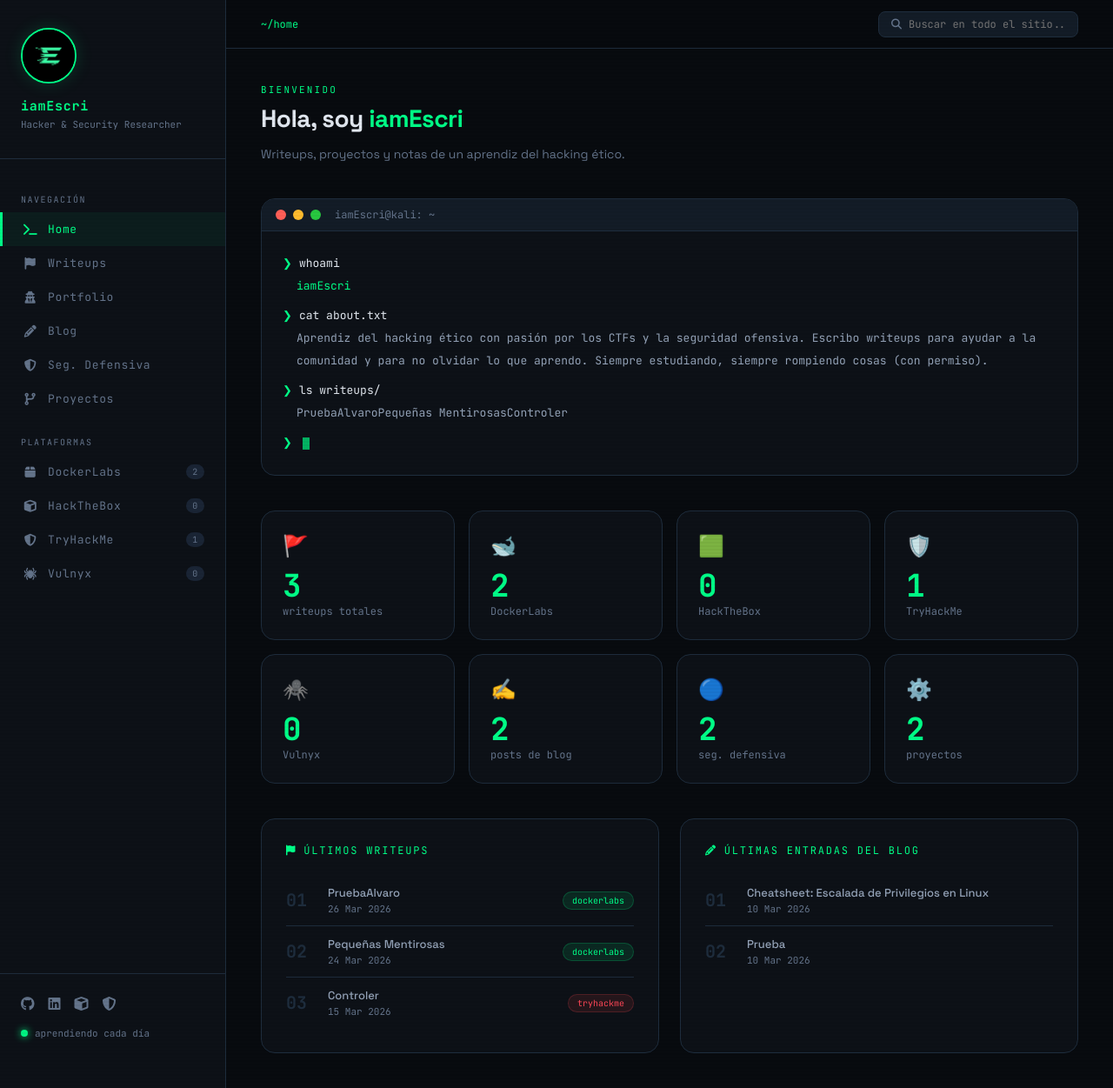
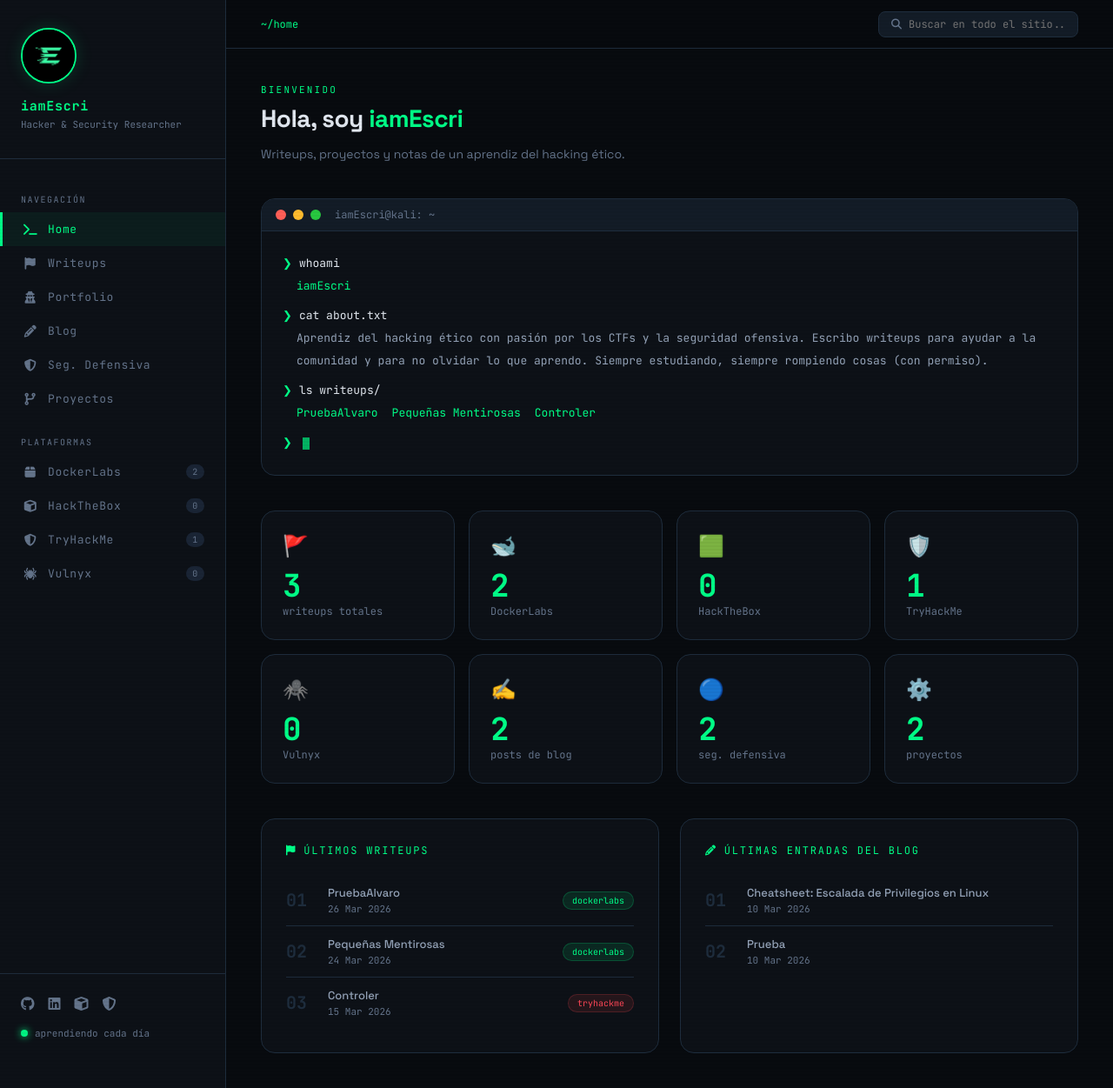
Before and after one commit to iamEscri/iamescri.github.io, a Jekyll site: the page built from index.html, in a window 1280 px wide and 1251 px high. Shown: the whole window at 87% size. Built offline with Jekyll 4.4.1, drawn with Linux system fonts in a browser that asks for light colours.

Commit message:
Update main.css

```diff
--- a/assets/css/main.css
+++ b/assets/css/main.css
@@ -295,6 +295,7 @@
 .t-out.green { color: var(--green); }
 .t-out.muted { color: var(--text-muted); }
 .t-cursor { display: inline-block; width: 8px; height: 14px; background: var(--green); animation: blink 1s infinite; vertical-align: middle; margin-left: 4px; }
+.t-file { color: var(--green); margin-right: 16px; display: inline-block; }
 @keyframes blink { 0%,100%{opacity:1}50%{opacity:0} }
 
 .stats-grid { display: grid; grid-template-columns: repeat(auto-fit, minmax(180px, 1fr)); gap: 16px; margin-bottom: 40px; }
```
